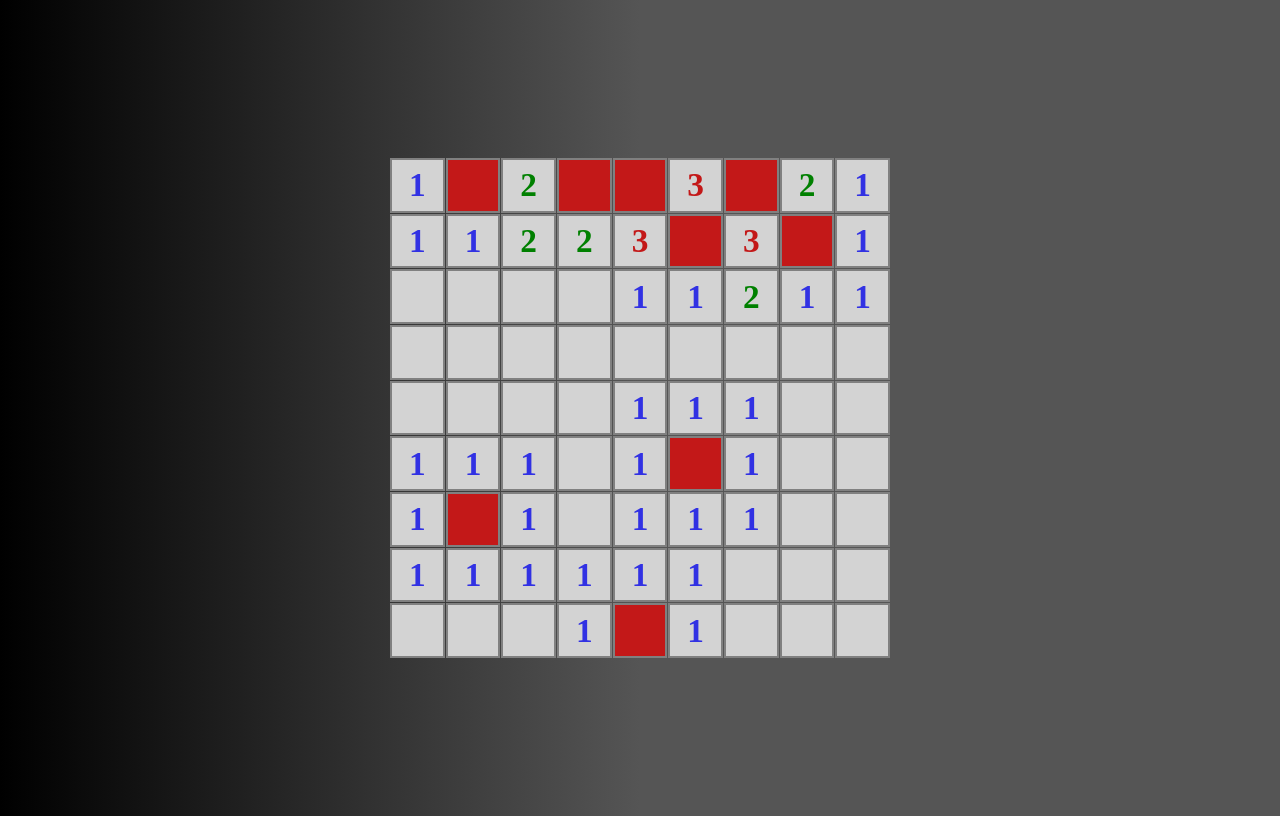
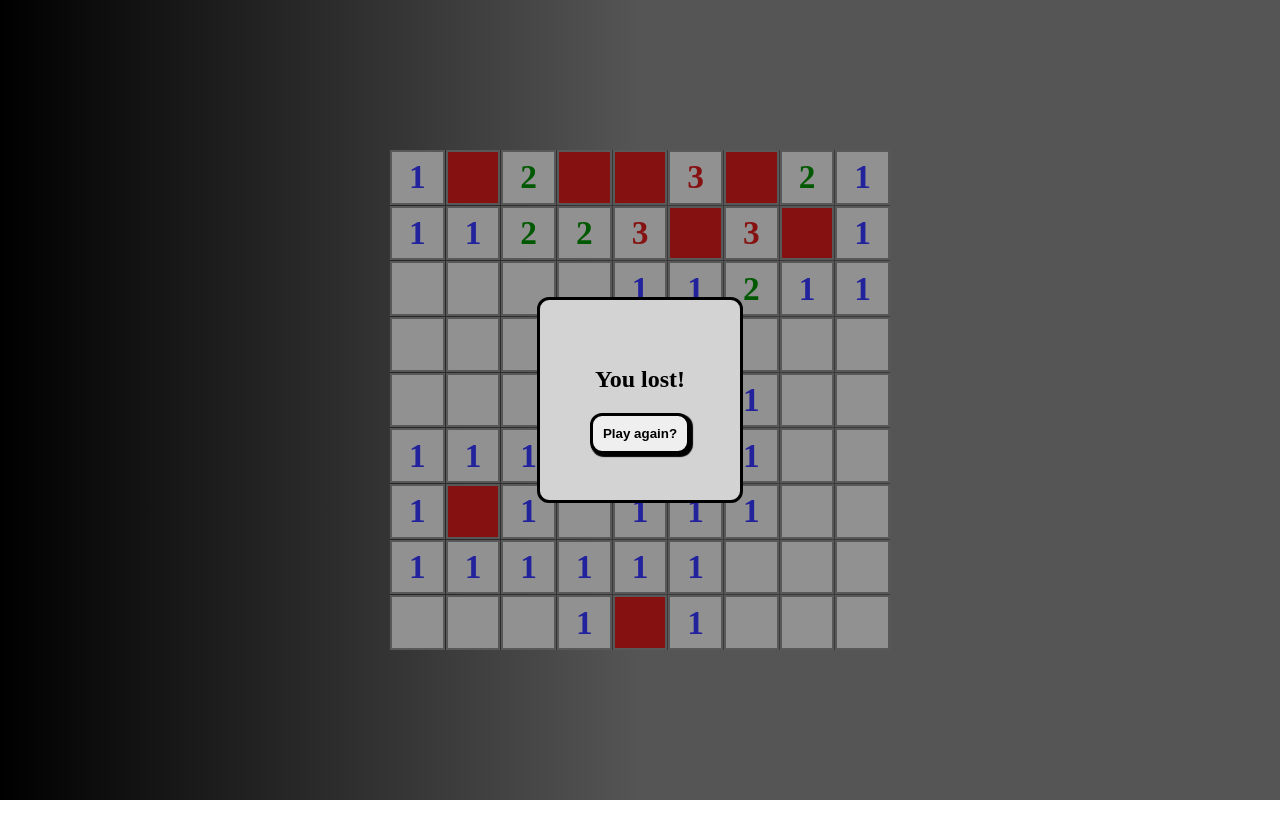
Before and after one commit to domisku/js-minesweeper, a plain HTML site: page index.html in a window 1280 px wide. Both pictures are taken after a click on the element 472 px from the left and 185 px from the top of the page. Drawn offline with Linux system fonts and the light colour scheme.

Commit message:
added winning and losing messages, added modal functionality and ability to play again

```diff
--- a/app.css
+++ b/app.css
@@ -1,10 +1,15 @@
 body {
+  margin: 0;
   display: flex;
   justify-content: center;
   align-items: center;
   height: 100vh;
-    background: rgb(0,0,0);
-    background: linear-gradient(90deg, rgba(0,0,0,1) 0%, rgba(85,85,85,1) 50%);
+  background: rgb(0, 0, 0);
+  background: linear-gradient(
+    90deg,
+    rgba(0, 0, 0, 1) 0%,
+    rgba(85, 85, 85, 1) 50%
+  );
 }
 
 #gameboard {
@@ -48,11 +53,11 @@ body {
   color: brown;
 }
 
-.hidden {
+.hidden-block {
   background: rgb(180, 180, 180);
   color: rgb(180, 180, 180);
   border-top: 5px solid rgb(220, 220, 220);
-    border-left: 5px solid rgb(220, 220, 220);;
+  border-left: 5px solid rgb(220, 220, 220);
   border-right: 5px solid gray;
   border-bottom: 5px solid gray;
 }
@@ -67,3 +72,49 @@ body {
   background-color: black;
   color: black;
 }
+
+#modal-overlay {
+  position: absolute;
+  width: 500px;
+  height: 500px;
+  top: 50%;
+  left: 50%;
+  transform: translate(-50%, -50%);
+  background: rgba(0, 0, 0, 0.312);
+  z-index: 1;
+}
+
+#modal {
+  position: absolute;
+  width: 200px;
+  height: 200px;
+  top: 50%;
+  left: 50%;
+  transform: translate(-50%, -50%);
+  background: lightgray;
+  z-index: 2;
+  border: 3px solid black;
+  border-radius: 12px;
+  display: flex;
+  justify-content: center;
+  align-items: center;
+  flex-direction: column;
+}
+
+#modal.hidden, #modal-overlay.hidden {
+  display: none;
+}
+
+.modal__btn {
+    border-radius: 12px;
+    border: 3px solid black;
+    font-weight: 600;
+    padding: 10px;
+    cursor: pointer;
+    box-shadow: 2px 2px 1px 1px;
+}
+
+.modal__btn:hover {
+    color: white;
+    background: black;
+}
--- a/app.js
+++ b/app.js
@@ -1,24 +1,30 @@
 const gameboardSize = 9;
 const mines = gameboardSize;
-const mineCoords = [];
+let mineCoords = [];
 
 renderGameboard();
 
 function renderGameboard() {
+  const modal = document.getElementById('modal');
+  if (!modal.classList.contains('hidden')) closeModal();
   const gameboard = document.getElementById("gameboard");
+  gameboard.innerHTML = '';
+  mineCoords = [];
   generateMines();
 
   for (let i = 1; i <= gameboardSize ** 2; i++) {
     const gameSquare = document.createElement("div");
-    gameSquare.className = "game-square hidden";
+    gameSquare.className = "game-square hidden-block";
     gameSquare.id = i;
     gameSquare.addEventListener("click", revealSquare);
     gameSquare.addEventListener("contextmenu", flagSquare);
 
     function flagSquare(event) {
       event.preventDefault();
-      if (event.target.classList.contains('flagged')) event.target.classList.remove('flagged');
-      else if (event.target.classList.contains('hidden')) event.target.classList.add("flagged");
+      if (event.target.classList.contains("flagged"))
+        event.target.classList.remove("flagged");
+      else if (event.target.classList.contains("hidden-block"))
+        event.target.classList.add("flagged");
     }
 
     function revealSquare(event) {
@@ -26,27 +32,39 @@ function renderGameboard() {
 
       if (eventClassList.contains("flagged")) return;
 
-      eventClassList.remove("hidden");
+      eventClassList.remove("hidden-block");
       if (eventClassList.contains("mine")) {
-        document
-          .querySelectorAll(".game-square")
-          .forEach((square) => {
-              square.classList.remove("hidden")
-              if (square.classList.contains("flagged")) square.classList.remove("flagged");
-            });
+        document.querySelectorAll(".game-square").forEach((square) => {
+          square.classList.remove("hidden-block");
+          if (square.classList.contains("flagged"))
+            square.classList.remove("flagged");
+        });
+        showModal('You lost!');
       }
 
       if (event.target.textContent === "") revealExtraSquares(i);
+
+      checkIfGameOver();
+
+      function checkIfGameOver() {
+        let counter = 0;
+        document.querySelectorAll(".game-square").forEach((square) => {
+          if (square.classList.contains("hidden-block")) counter++;
+        });
+
+        if (counter === 9) showModal('You won!');
+      }
 
       function revealExtraSquares(i) {
         const squaresToCheck = findSquaresToCheck(i);
         document.querySelectorAll(".game-square").forEach((square) => {
           if (
             squaresToCheck.includes(+square.id) &&
-            square.classList.contains("hidden")
+            square.classList.contains("hidden-block")
           ) {
-            if (square.classList.contains("flagged")) square.classList.remove("flagged");
-            square.classList.remove("hidden");
+            if (square.classList.contains("flagged"))
+              square.classList.remove("flagged");
+            square.classList.remove("hidden-block");
             if (square.textContent === "") {
               revealExtraSquares(parseInt(square.id));
             }
@@ -151,3 +169,35 @@ function generateMines() {
     mineCoords.push(mineCoord);
   }
 }
+
+function showModal(message) {
+  const modal = document.getElementById('modal');
+  const modalOverlay = document.getElementById('modal-overlay');
+
+  modal.classList.remove('hidden');
+  modalOverlay.classList.remove('hidden');
+
+  const msg = document.createElement('h2');
+  const msgText = document.createTextNode(message);
+  msg.appendChild(msgText);
+
+  modal.appendChild(msg);
+
+  const btn = document.createElement('button');
+  btn.className = 'modal__btn';
+  const btnText = document.createTextNode('Play again?');
+  btn.appendChild(btnText);
+
+  btn.addEventListener('click', renderGameboard);
+
+  modal.appendChild(btn);
+}
+
+function closeModal() {
+  const modal = document.getElementById('modal');
+  const modalOverlay = document.getElementById('modal-overlay');
+  modal.innerHTML = '';
+
+  modal.classList.add('hidden');
+  modalOverlay.classList.add('hidden');
+}
--- a/index.html
+++ b/index.html
@@ -9,6 +9,8 @@
     <script src="app.js" defer></script>
 </head>
 <body>
+    <div id='modal-overlay' class='hidden'></div>
+    <div id="modal" class='hidden'></div>
     <div id="gameboard"></div>
 </body>
 </html>
```
Lines whose indentation alone changed are shown as unchanged.
